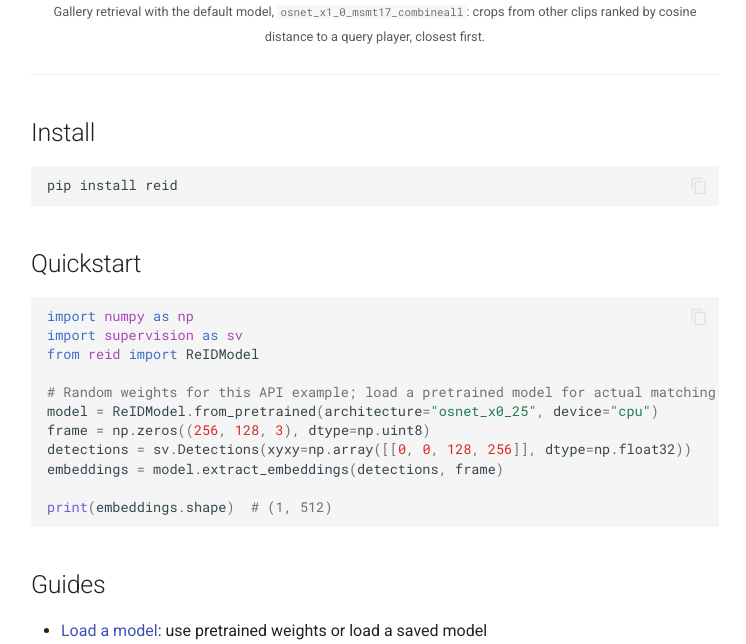
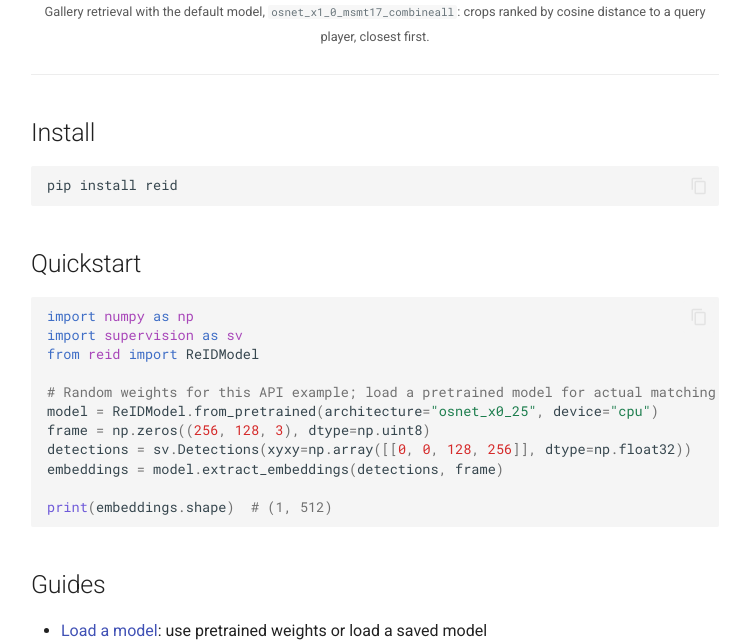
Before and after one commit to roboflow/re-ID, an MkDocs documentation site: the page built from docs/index.md, in a window 1280 px wide and 900 px high, scrolled down 599 px, cut to the strip 256-900 px from the top of the window. Shown: the whole strip, without its empty margins (265-1011 px from the left). Built offline with MkDocs 1.6.1 and Material for MkDocs 9.7.7, drawn with Linux system fonts in a browser that asks for light colours; comment, search, counter and statistics services are not loaded.

Commit message:
Apply review wording to the docs captions and guides
The gallery-retrieval caption no longer says the crops come from other
clips, the weight cache sentence points to its section, the query and
gallery paragraph says a good model ranks the crops of the same person
first, and the query-set caption drops the folder count.

Co-Authored-By: Claude Opus 5.5 <noreply@anthropic.com>

```diff
--- a/docs/index.md
+++ b/docs/index.md
@@ -13,7 +13,7 @@ Person re-identification (re-ID) recognizes the same person in different images:
   <source src="assets/reid-gallery-retrieval.mp4" type="video/mp4">
 </video>
 
-<p align="center" style="margin-top: -0.4em;"><small>Gallery retrieval with the default model, <code>osnet_x1_0_msmt17_combineall</code>: crops from other clips ranked by cosine distance to a query player, closest first.</small></p>
+<p align="center" style="margin-top: -0.4em;"><small>Gallery retrieval with the default model, <code>osnet_x1_0_msmt17_combineall</code>: crops ranked by cosine distance to a query player, closest first.</small></p>
 
 ---
 
```
Also changed, not shown: README.md (+1 -1 lines), docs/guides/evaluation.md (+2 -2 lines), docs/guides/loading.md (+1 -1 lines).
